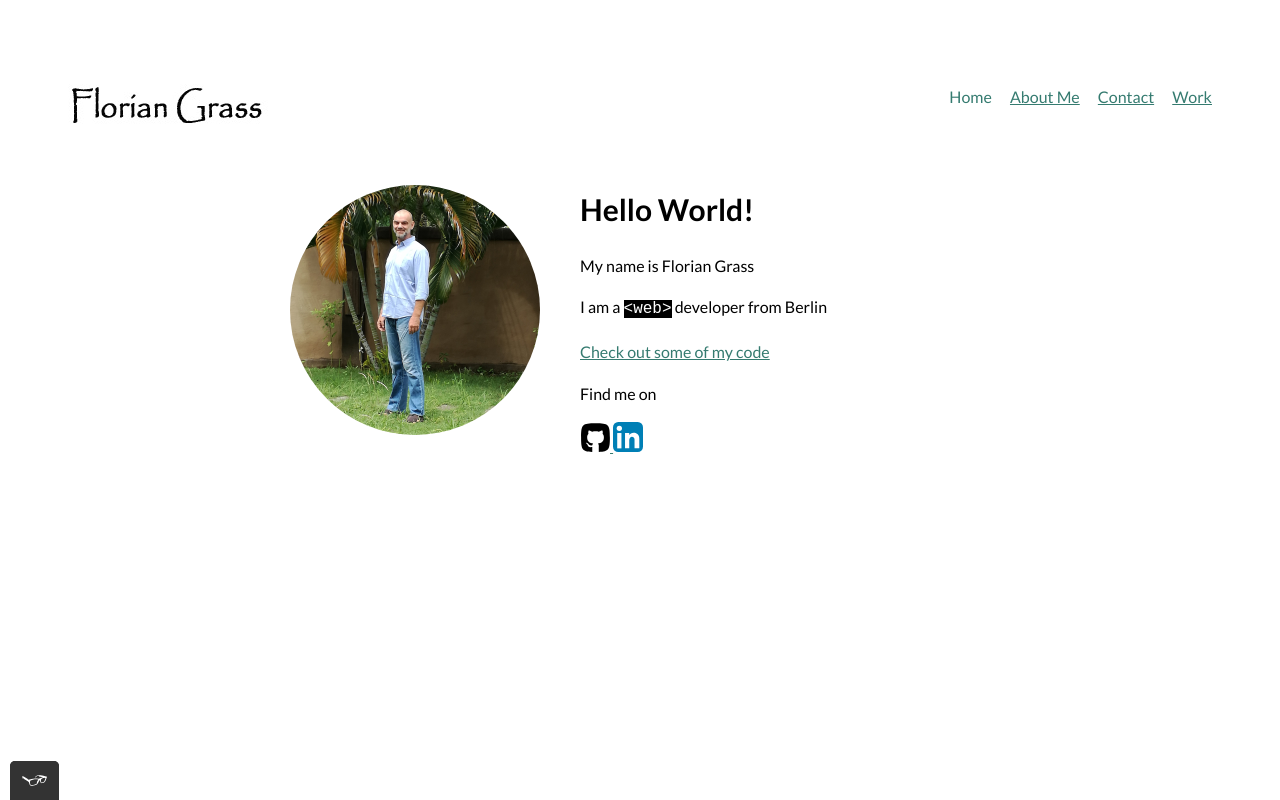
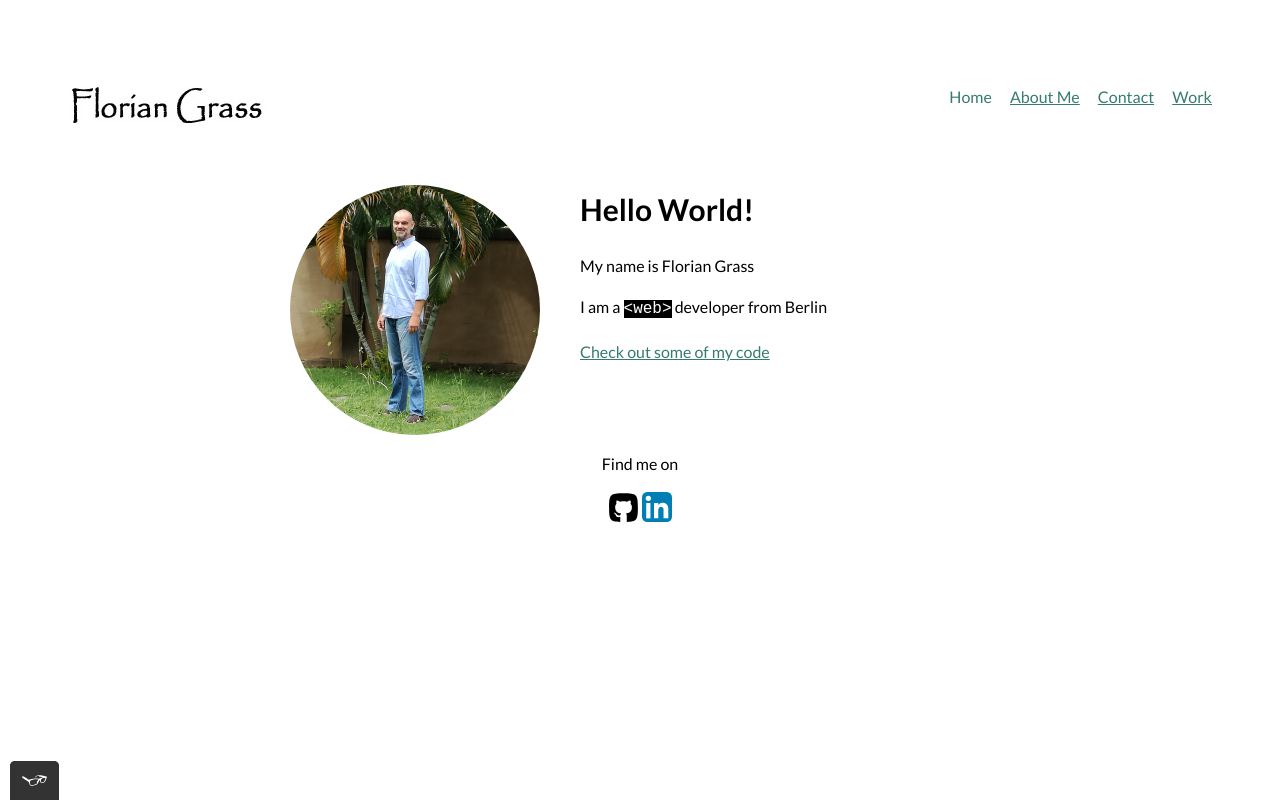
Before and after one commit to florian-grass/portfolio-website, a plain HTML site: page index.html in a window 1280 px wide. Drawn offline with Linux system fonts and the light colour scheme.

Commit message:
update index.html
Included GitHub link and let all footer links open in a new window

Also added a new footer class .page-footer to display the Social Media icons properly

```diff
--- a/index.html
+++ b/index.html
@@ -43,16 +43,16 @@
     <p><a href="file:///C:/Users/Florian/Desktop/CF/Coding/work.html">Check out some of my code</a></p>
   </main>
 
-<footer>
+<footer class="page-footer">
   <p>
       Find me on
   </p>
   <div class="social-media">
-      <a href="#">
-          <img src="./img/github_icon.svg" alt="GitHub logo" height="30">
+      <a href="https://florian-grass.github.io/portfolio-website/index.html">
+          <img src="./img/github_icon.svg" alt="GitHub logo" height="30" target="_blank">
       </a>
       <a href="https://www.linkedin.com/in/florian-grass-6b16563">
-          <img src="./img/linkedin_icon.svg" alt="LinkedIn logo" height="30">
+          <img src="./img/linkedin_icon.svg" alt="LinkedIn logo" height="30" target="_blank">
       </a>
   </div>
 </footer>
```
